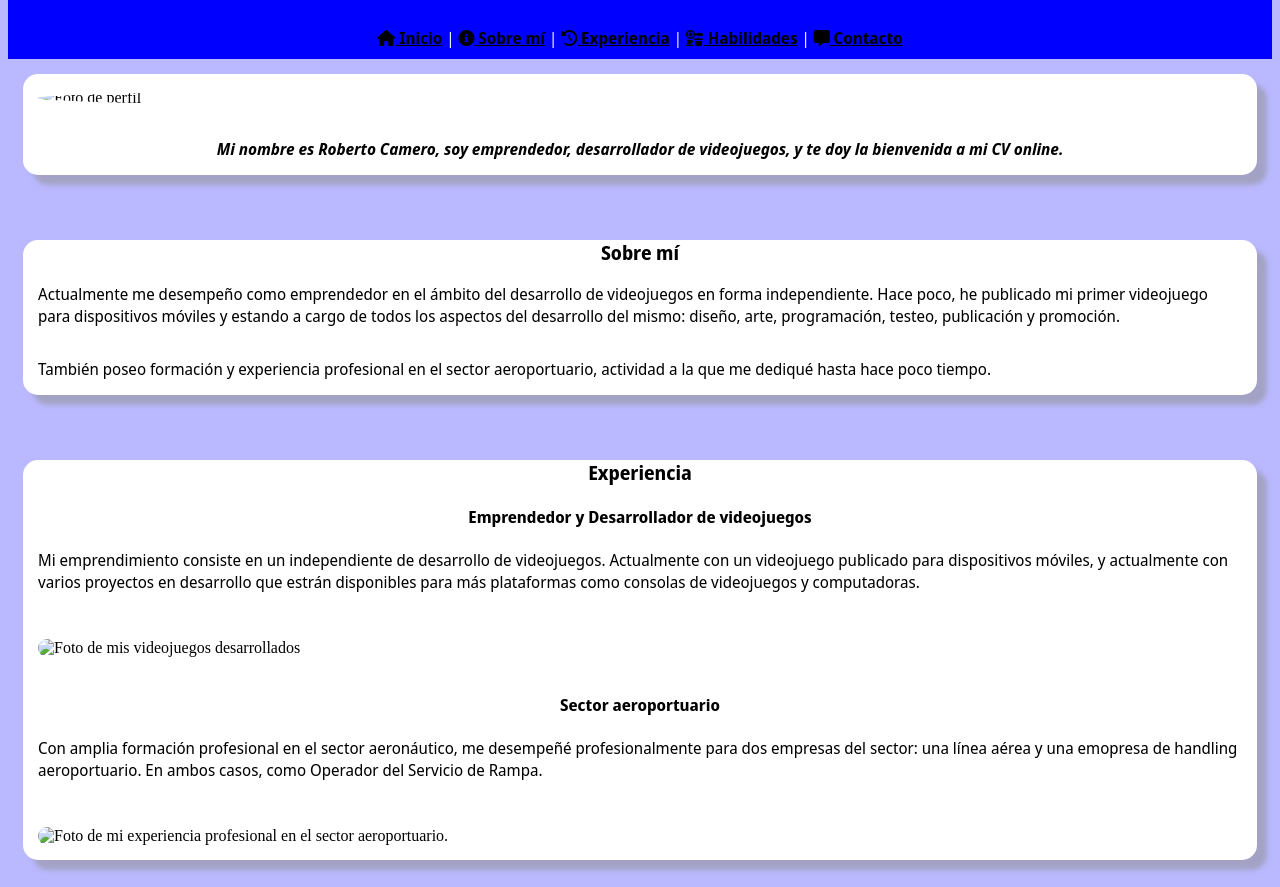
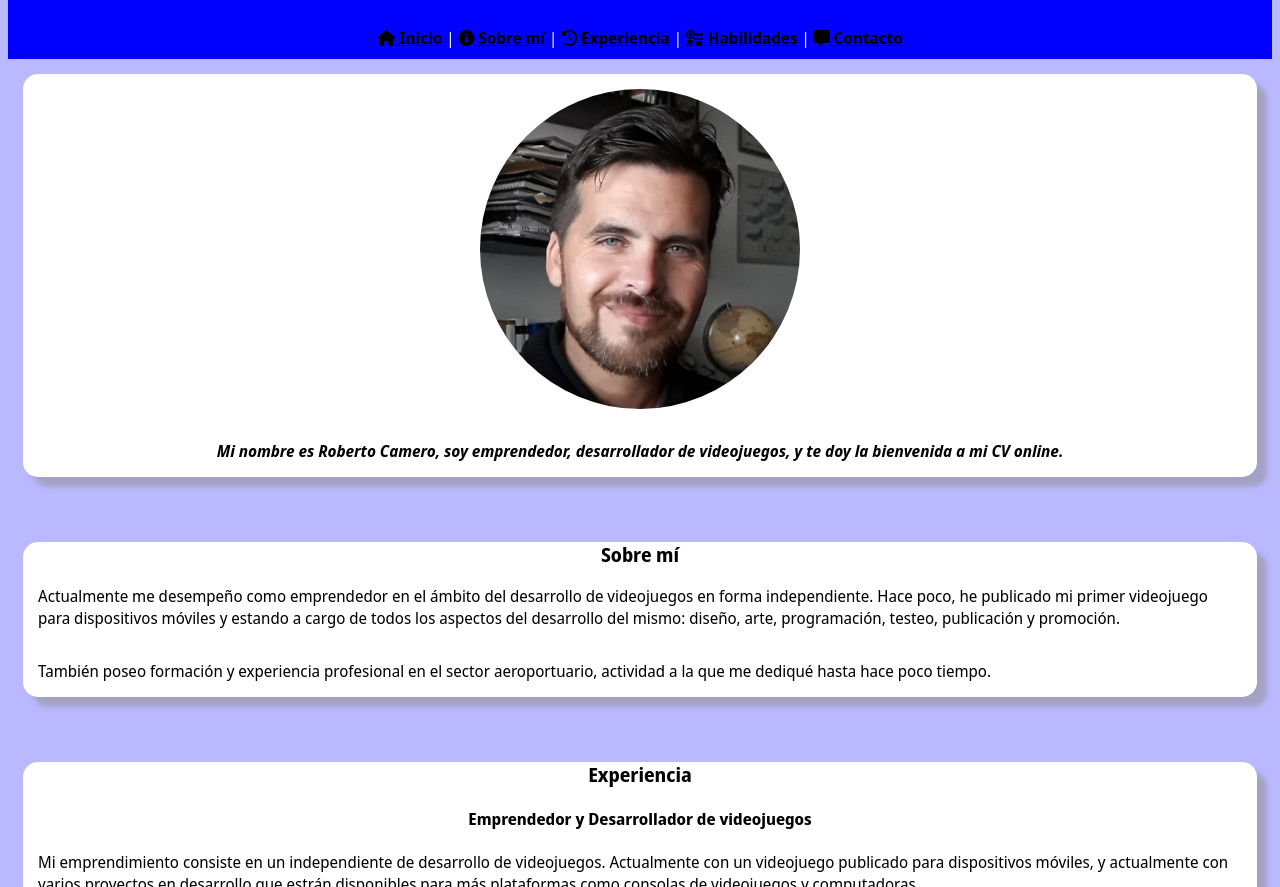
Before and after one commit to robertocamero/robertocamero.github.io, a plain HTML site: page index.html in a window 1280 px wide. Shown: the part 145-1032 px from the top of the page. Drawn offline with Linux system fonts and the light colour scheme.

Commit message:
Update index.html

```diff
--- a/index.html
+++ b/index.html
@@ -29,7 +29,7 @@
 
         <div>
             <section >
-                <img src="images/fotodeperfil.jpg" alt="Foto de perfil" />
+                <img src="fotodeperfil.jpg" alt="Foto de perfil" />
                 <p class="inicio"><i><strong>Mi nombre es Roberto Camero, soy emprendedor, desarrollador de videojuegos, y te doy la bienvenida a mi CV online.</strong></i></p>
             </section>
         </div>
@@ -56,14 +56,14 @@
                     <p>Mi emprendimiento consiste en un independiente de desarrollo de videojuegos. Actualmente con un videojuego publicado para
                         dispositivos móviles, y actualmente con varios proyectos en desarrollo que estrán disponibles para más plataformas como
                         consolas de videojuegos y computadoras.</p>
-                    <img class="fotosexperiencia" src="images/fotodesarrollovideojuegos.jpg" alt="Foto de mis videojuegos desarrollados">
+                    <img class="fotosexperiencia" src="fotodesarrollovideojuegos.jpg" alt="Foto de mis videojuegos desarrollados">
                 </article>
 
                 <article>
                     <h4>Sector aeroportuario</h4>
                     <p>Con amplia formación profesional en el sector aeronáutico, me desempeñé profesionalmente para dos empresas del sector: una línea
                         aérea y una emopresa de handling aeroportuario. En ambos casos, como Operador del Servicio de Rampa.</p>
-                    <img class="fotosexperiencia" src="images/fotoaeronautica.jpg" alt="Foto de mi experiencia profesional en el sector aeroportuario.">
+                    <img class="fotosexperiencia" src="fotoaeronautica.jpg" alt="Foto de mi experiencia profesional en el sector aeroportuario.">
                 </article>
             </section>
         </div>
```
